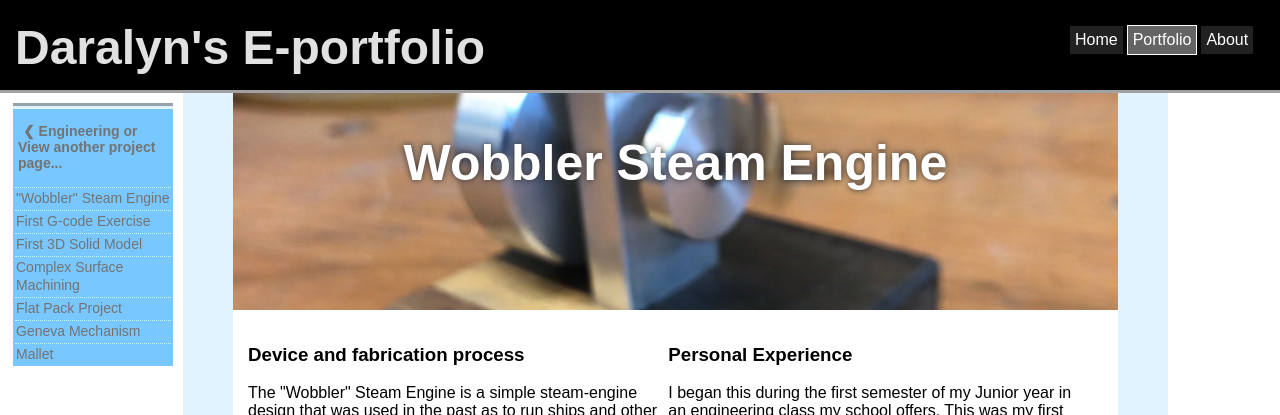
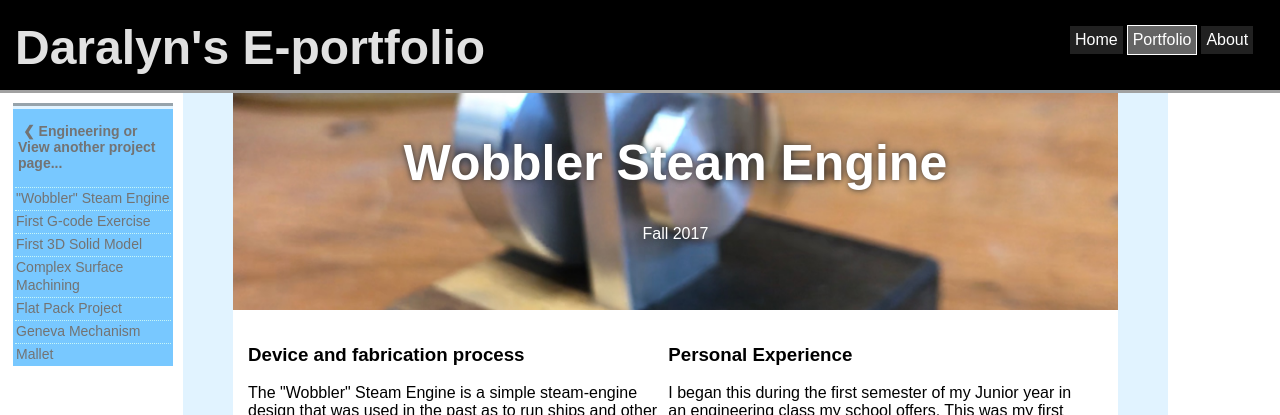
Before and after one commit to daralyn/daralyn.github.io, a Jekyll site: the page built from portfolio/engineering/wobbler-steam-engine.html, in a window 1280 px wide and 900 px high. Shown: the top 415 px of the window. Built offline with Jekyll 4.4.1, drawn with Linux system fonts in a browser that asks for light colours.

Commit message:
Update wobbler-steam-engine.html

```diff
--- a/portfolio/engineering/wobbler-steam-engine.html
+++ b/portfolio/engineering/wobbler-steam-engine.html
@@ -33,6 +33,7 @@ title: Daralyn's Engineering Portfolio - Wobbler Steam Engine
 
 <div class="projecthead" id="wobblerhead">
 	<h1 class="projectheadtext">Wobbler Steam Engine</h1>
+	<p class="projectheaddate"> Fall 2017</p>
 </div> <!-- wobblerhead-->
 
 <div class="sectionodd">
```
